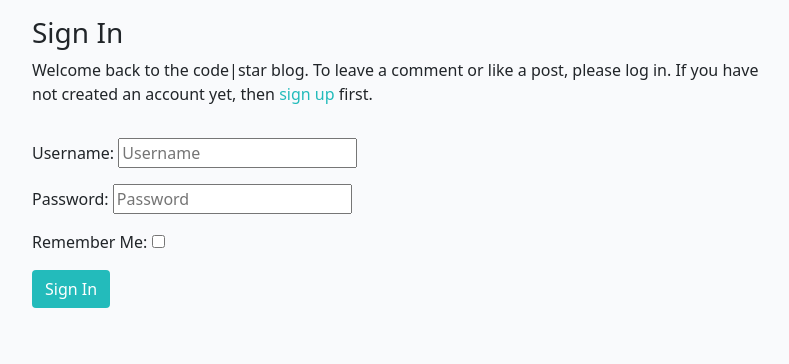
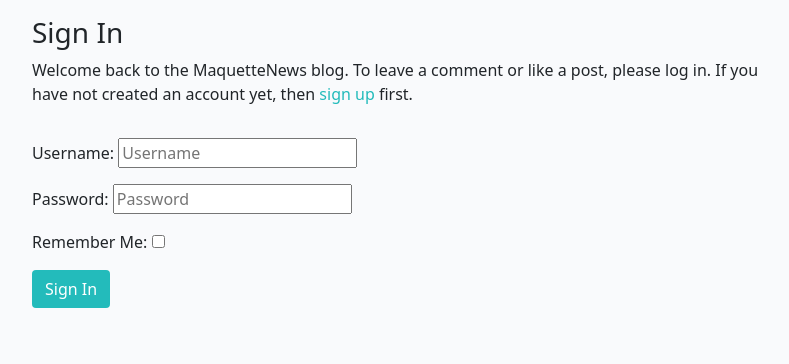
Before and after one commit to Code-Institute-Submissions/ksagep-Forth-milestone-project-MaquetteBlog_JanResub, a Django app: page /accounts/login/ in a window 1280 px wide. Shown: the part 56-420 px from the top of the page, without its empty margins (240-1029 px from the left). Run offline with Django 3.2, Linux system fonts and the light colour scheme; some libraries are stand-ins or nearby versions.

Commit message:
Update the style.css for the blog.

```diff
--- a/static/css/style.css
+++ b/static/css/style.css
@@ -7,10 +7,6 @@ body {
     font-size: 1.4rem;
     font-weight: 700;
     color: #4A4A4F;
-}
-
-.red-o {
-    color: #E84610;
 }
 
 .thin {
--- a/templates/account/login.html
+++ b/templates/account/login.html
@@ -12,7 +12,7 @@
         <div class="col-md-8 mt-3 offset-md-2">
             <h3>{% trans "Sign In" %}</h3>
 
-            <p>{% blocktrans %}Welcome back to the code|star blog. To leave a comment or like a post, please log in. If
+            <p>{% blocktrans %}Welcome back to the MaquetteNews blog. To leave a comment or like a post, please log in. If
                 you
                 have not created an account yet, then <a class="link" href="{{ signup_url }}">sign up</a>
                 first.{% endblocktrans %}</p>
--- a/templates/index.html
+++ b/templates/index.html
@@ -30,6 +30,7 @@
                             <hr />
                             <p class="card-text text-muted h6">{{ post.created_on}} <i class="far fa-heart"></i>
                                 {{ post.number_of_likes }}</p>
+
                         </div>
                     </div>
                 </div>
```
